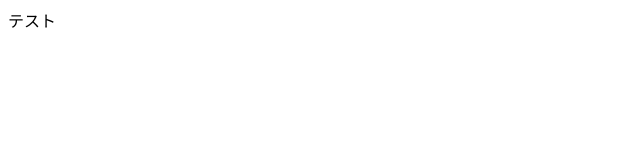
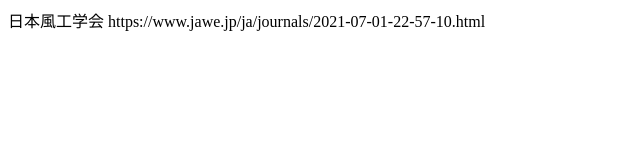
Before and after one commit to mishi42/mishi42.github.io, a plain HTML site: page index.html in a window 1280 px wide. Shown: the whole page, without its empty margins (0-640 px from the left). Drawn offline with Linux system fonts and the light colour scheme.

Commit message:
Update index.html

```diff
--- a/index.html
+++ b/index.html
@@ -4,6 +4,7 @@
     <title>タイトル</title>
   </head>
   <body>
-    テスト
+    日本風工学会
+    https://www.jawe.jp/ja/journals/2021-07-01-22-57-10.html
   </body>
 </html>
```
